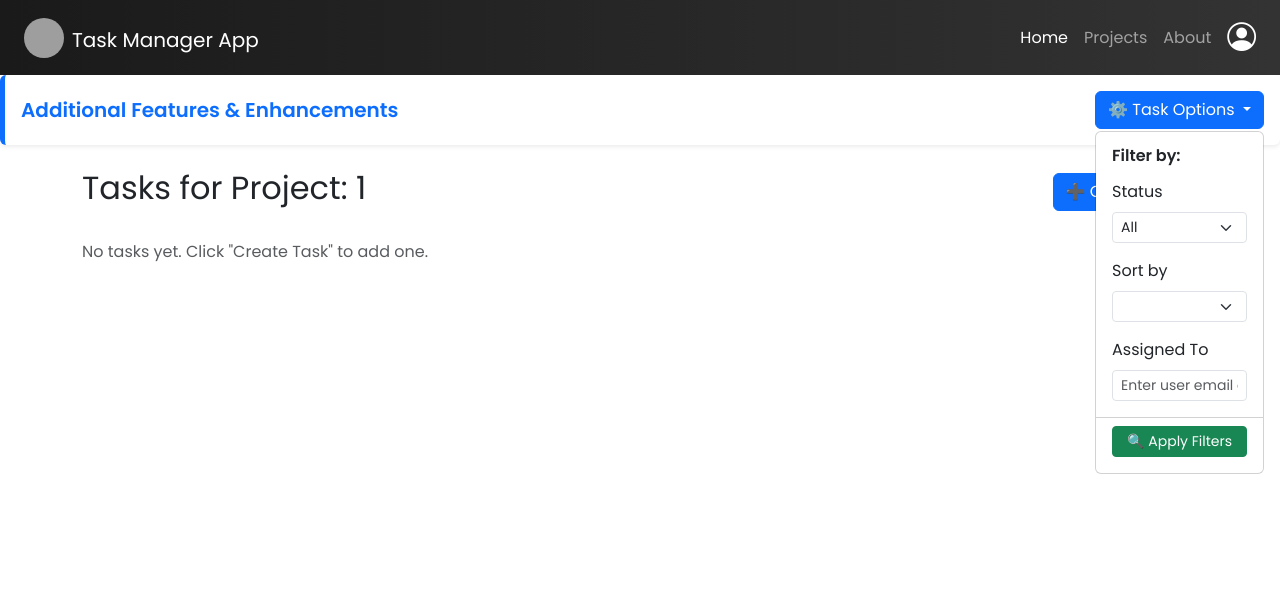
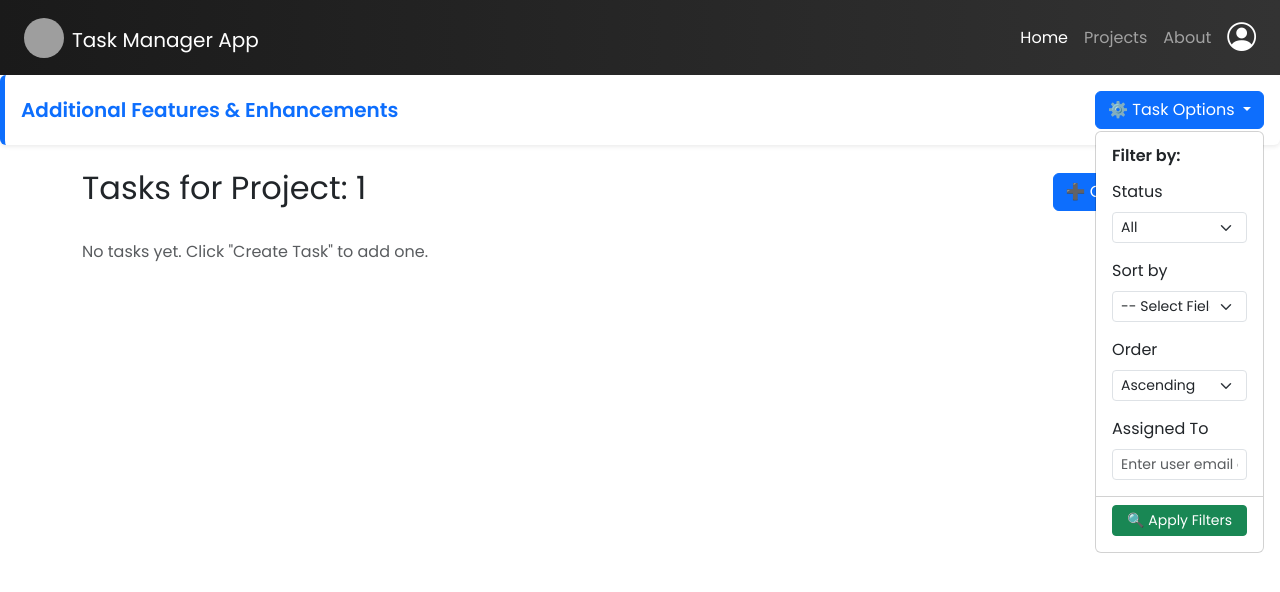
Before and after one commit to Piyush-Joshi-WaiTech/task-management-app-final-angular, an Angular app: page /tasks/1 in a window 1280 px wide. Both pictures are taken after a click on the button "⚙️ Task Options". Shown: the top 592 px of the page. Built offline with nearby package versions, Linux system fonts and the light colour scheme; grey boxes are pictures that could not be loaded.

Commit message:
chore: remove unused variables and clean up component code

```diff
--- a/src/app/task/task.component.html
+++ b/src/app/task/task.component.html
@@ -37,18 +37,31 @@
           </div>
         </li>
 
-        <li></li>
+        <!-- 🔁 Combined Sort Fields -->
         <li>
           <div class="px-3 py-2">
             <label class="form-label">Sort by</label>
             <select
+              class="form-select form-select-sm mb-2"
+              [(ngModel)]="sortKey"
+              (change)="applySorting()"
+            >
+              <option value="">-- Select Field --</option>
+              <option value="title">Title</option>
+              <option value="assignedTo">Assigned To</option>
+              <option value="status">Status</option>
+              <option value="estimate">Estimate</option>
+              <option value="timeSpent">Time Spent</option>
+            </select>
+
+            <label class="form-label mt-2">Order</label>
+            <select
               class="form-select form-select-sm"
-              [(ngModel)]="sortOption"
-              (change)="sortTasks()"
+              [(ngModel)]="sortDirection"
+              (change)="applySorting()"
             >
-              <option disabled selected>Select Sorting</option>
-              <option value="dueDate">Due Date</option>
-              <option value="priority">Priority</option>
+              <option value="asc">Ascending</option>
+              <option value="desc">Descending</option>
             </select>
           </div>
         </li>
--- a/src/app/task/task.component.ts
+++ b/src/app/task/task.component.ts
@@ -20,6 +20,8 @@ export class TaskComponent implements OnInit {
   sortOption: string = '';
   selectedStatusFilter: string = '';
   assignedToFilter: string = '';
+  sortKey: string = '';
+  sortDirection: 'asc' | 'desc' = 'asc';
 
   task = {
     title: '',
@@ -227,4 +229,17 @@ export class TaskComponent implements OnInit {
       return matchesStatus && matchesAssignedTo;
     });
   }
+  applySorting() {
+    if (!this.sortKey) return;
+
+    this.tasks.sort((a, b) => {
+      const aVal = a[this.sortKey]?.toString().toLowerCase() || '';
+      const bVal = b[this.sortKey]?.toString().toLowerCase() || '';
+
+      return this.sortDirection === 'asc'
+        ? aVal.localeCompare(bVal)
+        : bVal.localeCompare(aVal);
+    });
+    this.applySorting();
+  }
 }
```
